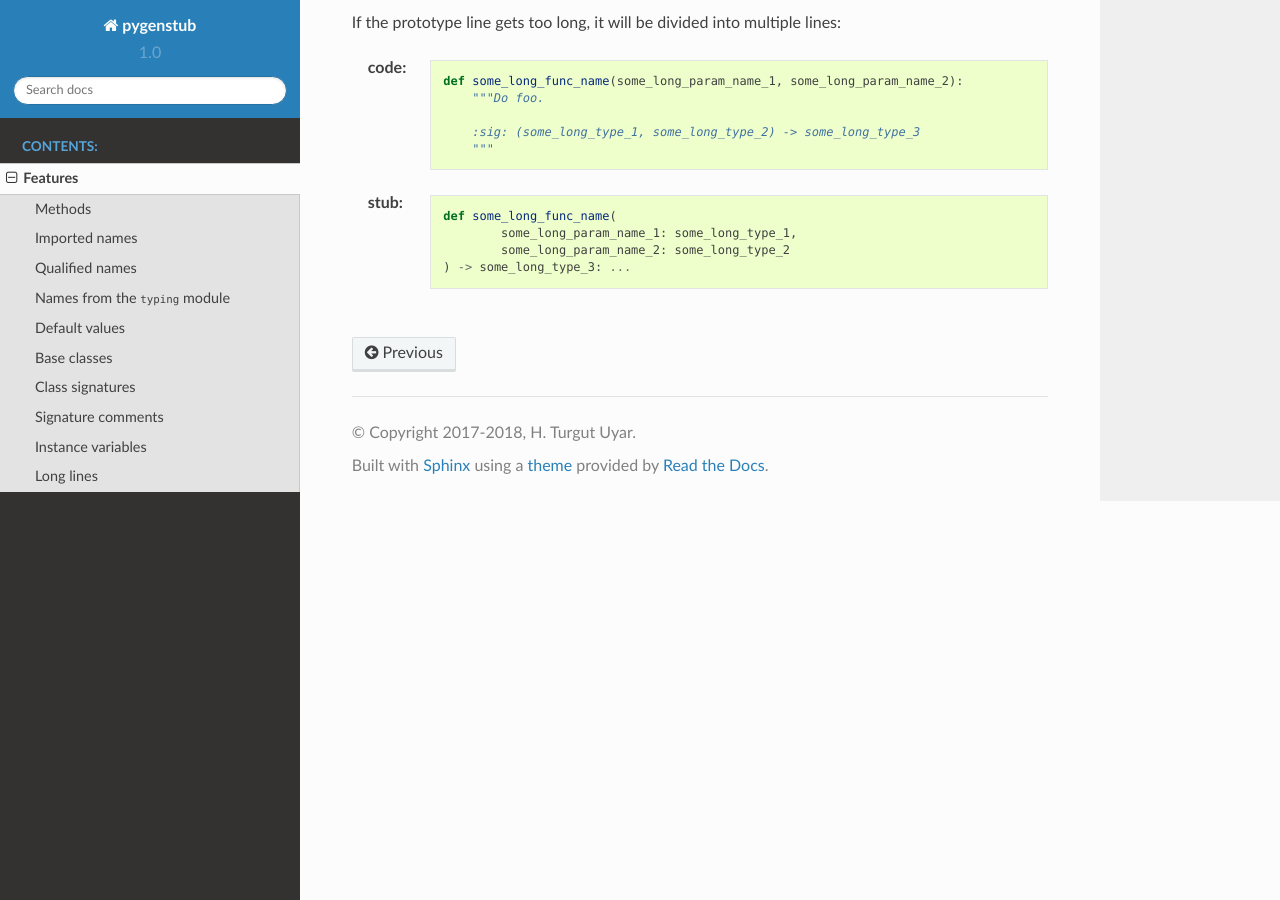
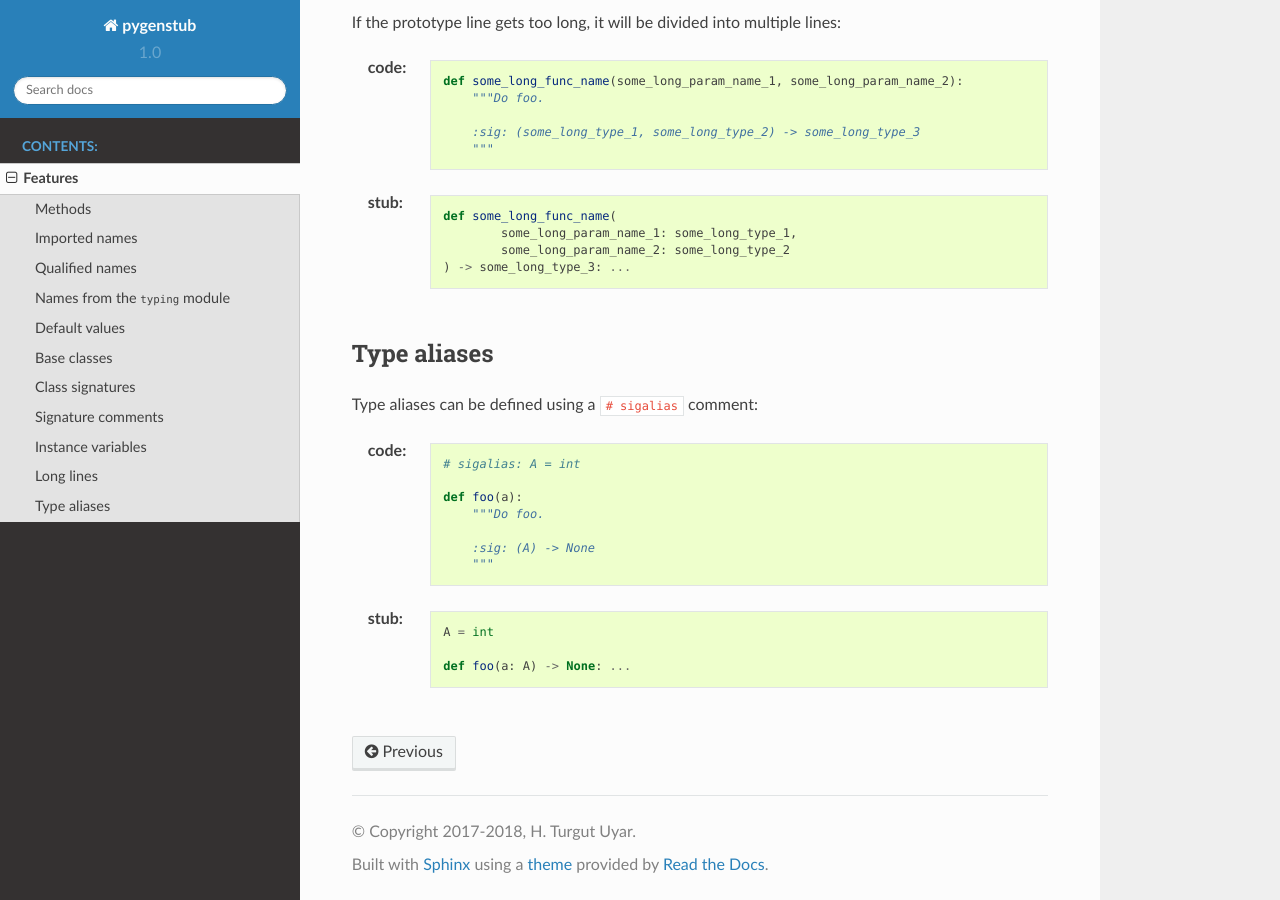
Before and after one commit to uyar/pygenstub, a Sphinx documentation site: the page built from docs/features.rst, in a window 1280 px wide and 900 px high, scrolled down 3947 px. Built offline with Sphinx 7.4.7 and the Read the Docs theme 2.0.0, drawn with Linux system fonts in a browser that asks for light colours; pages that are not in the unit, such as notebooks, are missing from menus.

Commit message:
docs: Add documentation about type aliases

```diff
--- a/docs/features.rst
+++ b/docs/features.rst
@@ -254,3 +254,29 @@ If the prototype line gets too long, it will be divided into multiple lines:
               some_long_param_name_1: some_long_type_1,
               some_long_param_name_2: some_long_type_2
       ) -> some_long_type_3: ...
+
+
+Type aliases
+------------
+
+Type aliases can be defined using a ``# sigalias`` comment:
+
+:code:
+
+   .. code-block:: python
+
+      # sigalias: A = int
+
+      def foo(a):
+          """Do foo.
+
+          :sig: (A) -> None
+          """
+
+:stub:
+
+   .. code-block:: python
+
+      A = int
+
+      def foo(a: A) -> None: ...
```
